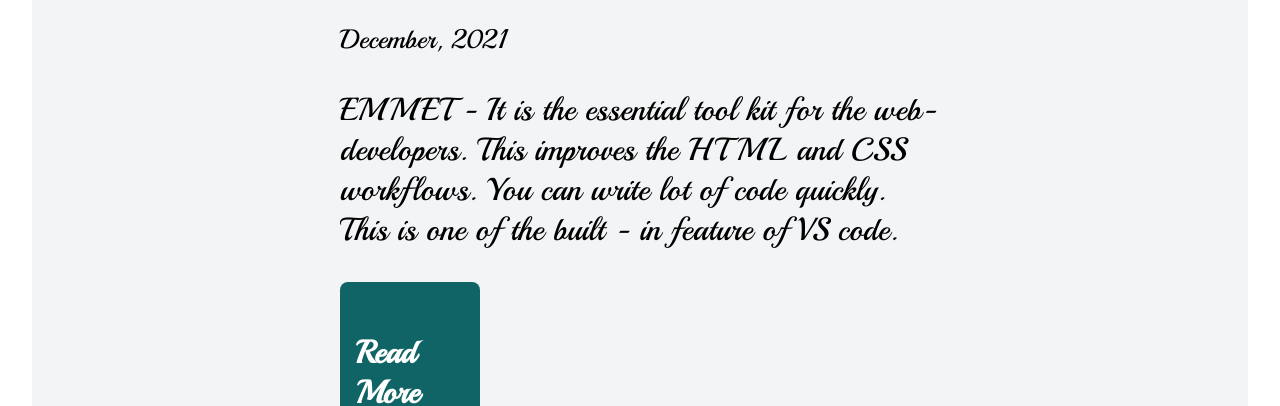
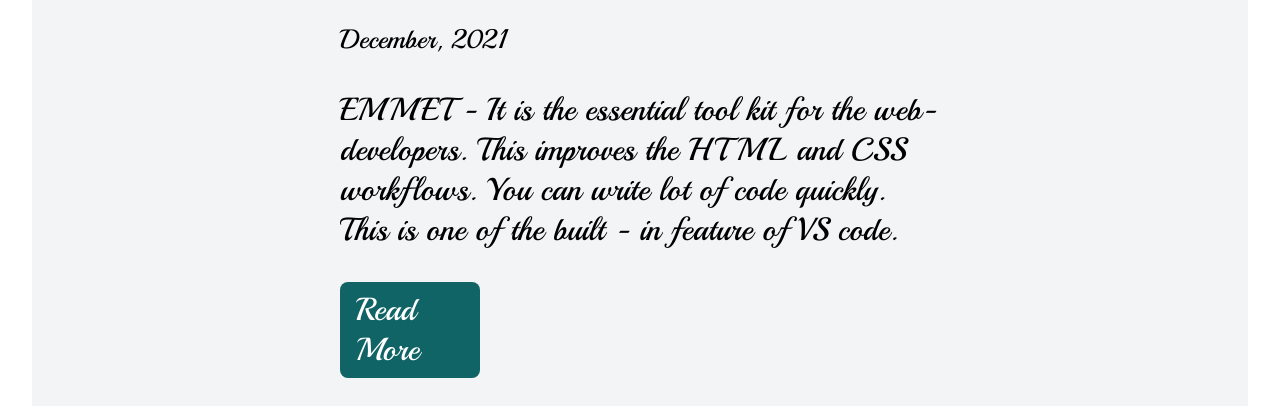
Before and after one commit to poornachary1998/MyWebsite, a plain HTML site: page blogs.html in a window 1280 px wide. Shown: the part 550-956 px from the top of the page. Drawn offline with Linux system fonts and the light colour scheme.

Commit message:
changed readmore and padding

```diff
--- a/blogs.html
+++ b/blogs.html
@@ -32,7 +32,7 @@
          You can write lot of code quickly.
          This is one of the built - in feature of VS code.
      </p>
-     <a class="link link-primary" href="https://dev.to/poornachary1998/emmets-make-life-easier-448o"> <h4>Read More</h4></a>
+     <a class="link link-primary" href="https://dev.to/poornachary1998/emmets-make-life-easier-448o"> Read More </a>
     </section>
 
     </header>
--- a/main.css
+++ b/main.css
@@ -45,6 +45,7 @@ hr {
     display: block;
     max-width: 140px;
     margin: 1rem 1rem 1rem 0rem;
+    padding: 0.6rem,1.2rem;
 }
 
 .link-secondary {
```
